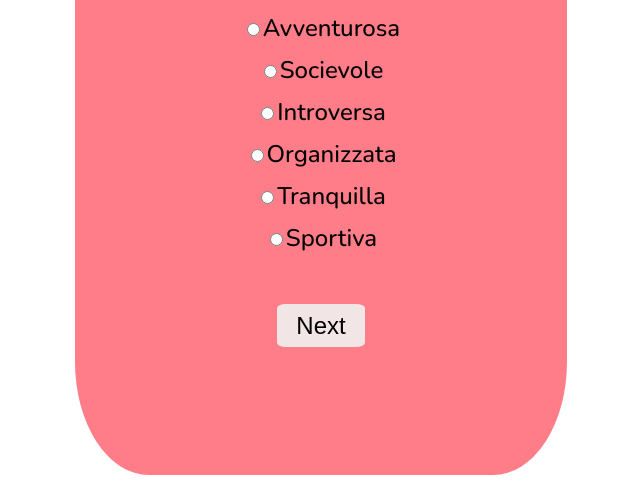
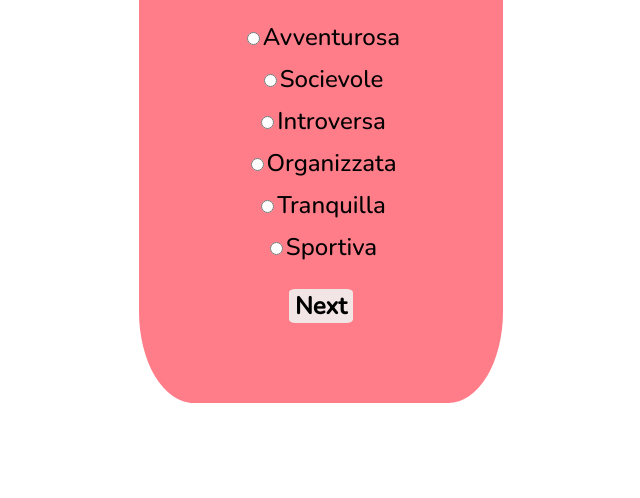
Before and after one commit to Alessio-Lovato-Unipd/travel_website, a plain HTML site: page quiz_page.html in a window 1280 px wide. Shown: the part 302-800 px from the top of the page, without its empty margins (319-959 px from the left). Drawn offline with nearby package versions, Linux system fonts and the light colour scheme.

Commit message:
Aesthetic fix

```diff
--- a/questions.css
+++ b/questions.css
@@ -14,7 +14,7 @@ body {
   max-width: 80vh;
   max-height: 70vh;
   margin: 0;
-  padding: 10%;
+  padding: 5%;
   background-color: rgba(255, 70, 87, 0.7);
   border-radius: 15%;
   text-align: center;
@@ -35,16 +35,17 @@ body {
 }
 
 #next_button {
-    margin-top: 5vh;
-    height: fit-content;
-    text-align: center;
-    text-decoration: none;
-    border-radius: 10%;
     background-color: rgba(241, 229, 229, 1);
     border: none;
-    padding: 3%;
-    padding-left: 8%;
-    padding-right: 8%;
+    width: fit-content;
+    margin-top: 2vh;
+    height: fit-content;
+    border-radius: 10%;
+    margin-bottom: 2vh;
+    text-decoration: none;
+    font-weight: bold;
+    cursor: pointer;
+    font-family: 'Nunito', sans-serif;
     font-size: 3vh;
 }
 
--- a/results.css
+++ b/results.css
@@ -1,7 +1,7 @@
 body {
     margin: 0;
     padding: 0;
-    background-image: url(Messico.jpg);
+    background-image: url();
     background-repeat: no-repeat;
     background-size: cover;
     background-attachment: fixed;
```
